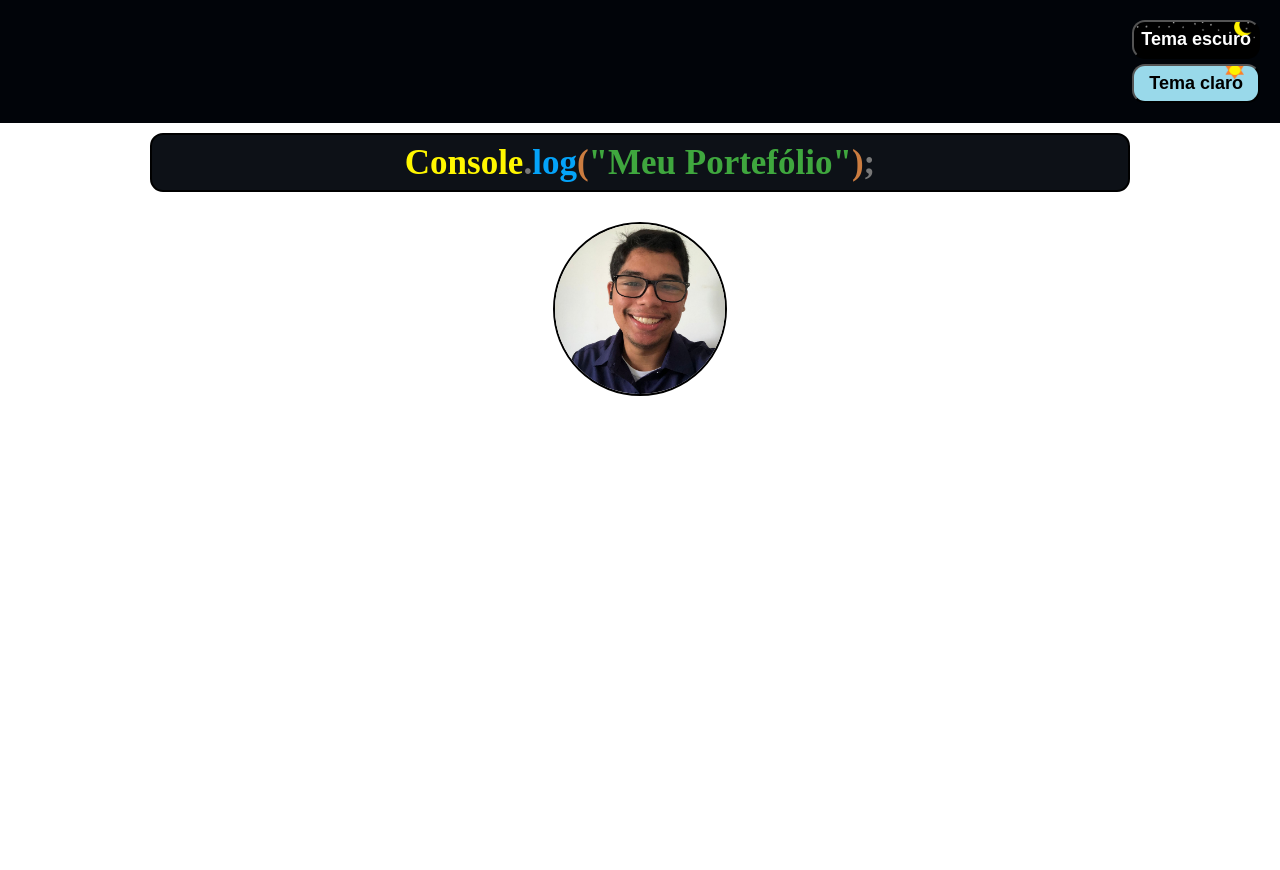
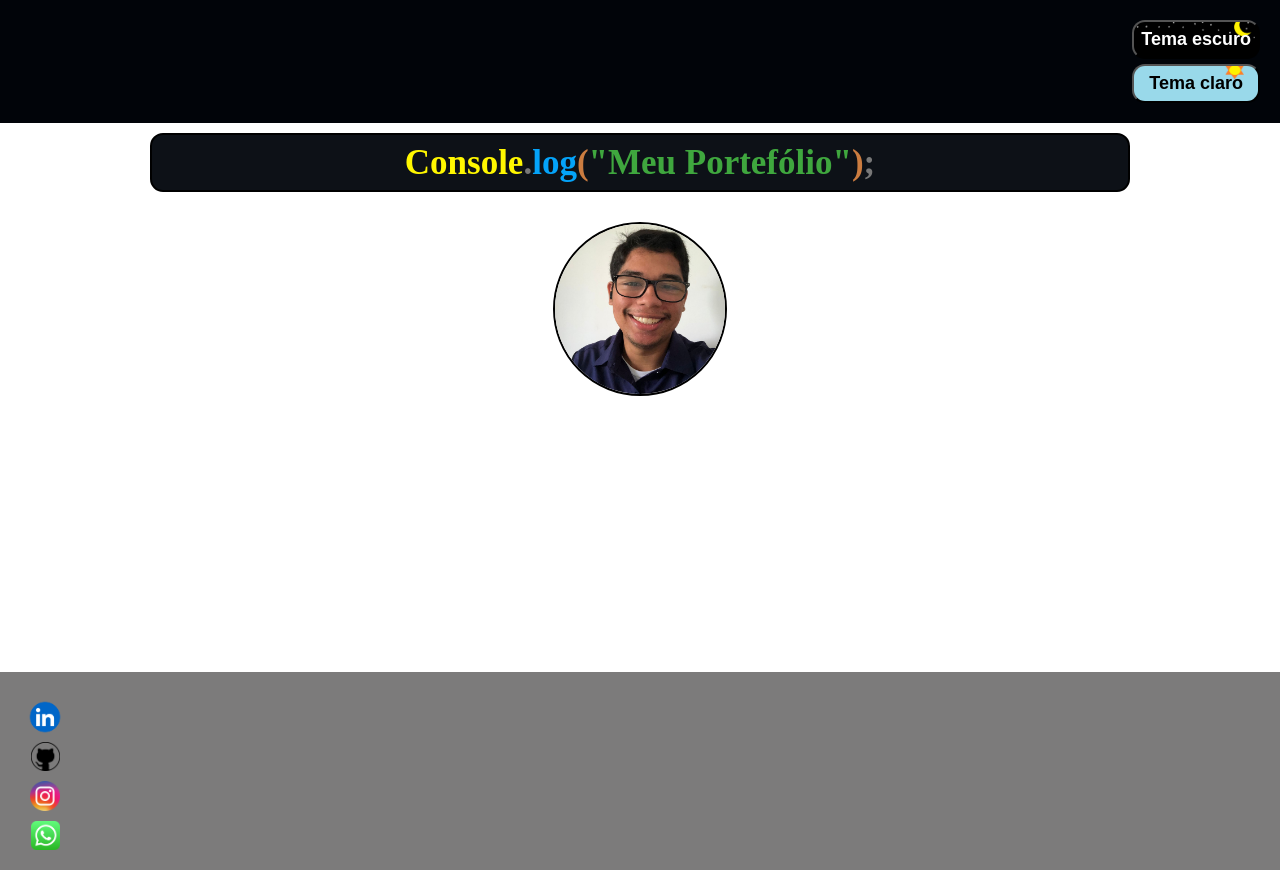
Before and after one commit to KuroJW/port, a plain HTML site: page index.html in a window 1280 px wide. Before the commit the page ends 800 px from the top, so only its background shows below. Drawn offline with Linux system fonts and the light colour scheme.

Commit message:
Add files via upload

```diff
--- a/index.html
+++ b/index.html
@@ -28,6 +28,25 @@
         <img class="eu" src="JorgeW.jpg">
     </div>
 
+    <footer class="footer">
+        <div class="container-sns">
+            <div class="content-sns">
+                <a href="https://www.linkedin.com/in/jorge-wadley-s-789b04209/" alt="Perfil linkedin de Jorge Wadley">
+                    <img class="sns" src="linkedin-icon.webp">
+                </a>
+                <a href="#" alt="">
+                    <img class="sns1" src="github-icon.png">
+                </a>
+                <a href="#" alt="">
+                    <img class="sns" src="instagram-icon.webp">
+                </a>
+                <a href="#" alt="">
+                    <img class="sns1" src="whatsapp-icon.png">
+                </a>
+            </div>
+        </div>
+    </footer>
+
 </body>
 </body>
 </html>
--- a/styles.css
+++ b/styles.css
@@ -4,6 +4,7 @@
 {
     --bg-hd: #010409;
     --bg-color: #0d1117;
+    --bg-footer: #7c7b7b;
 }
 
 
@@ -22,7 +23,6 @@
 .bt-hd
 {
     display: flex;
-    justify-content: end;
     padding: 20px;
     gap: 5px;
     flex-direction: column;
@@ -84,6 +84,41 @@
     height: 170px;
     border: 2px solid;
     margin: 20px;
+}
+
+.container-sns
+{
+    display: flex;
+    align-items: start;
+}
+
+.content-sns
+{
+    display: flex;
+    align-items: center;
+    flex-direction: column;
+
+}
+
+.sns
+{
+    display: flex;
+    width: 50px;
+    height: 50px;
+}
+
+.sns1
+{
+    display: flex;
+    width: 29px;
+    height: 29px;
+}
+
+.footer
+{
+    background-color: var(--bg-footer);
+    margin-top: 20%;
+    padding: 20px 20px 20px 20px;
 }
 
 @media screen and (min-width:375px)
```
Also changed, not shown: github-icon.png (added), instagram-icon.webp (added), linkedin-icon.webp (added), whatsapp-icon.png (added).
